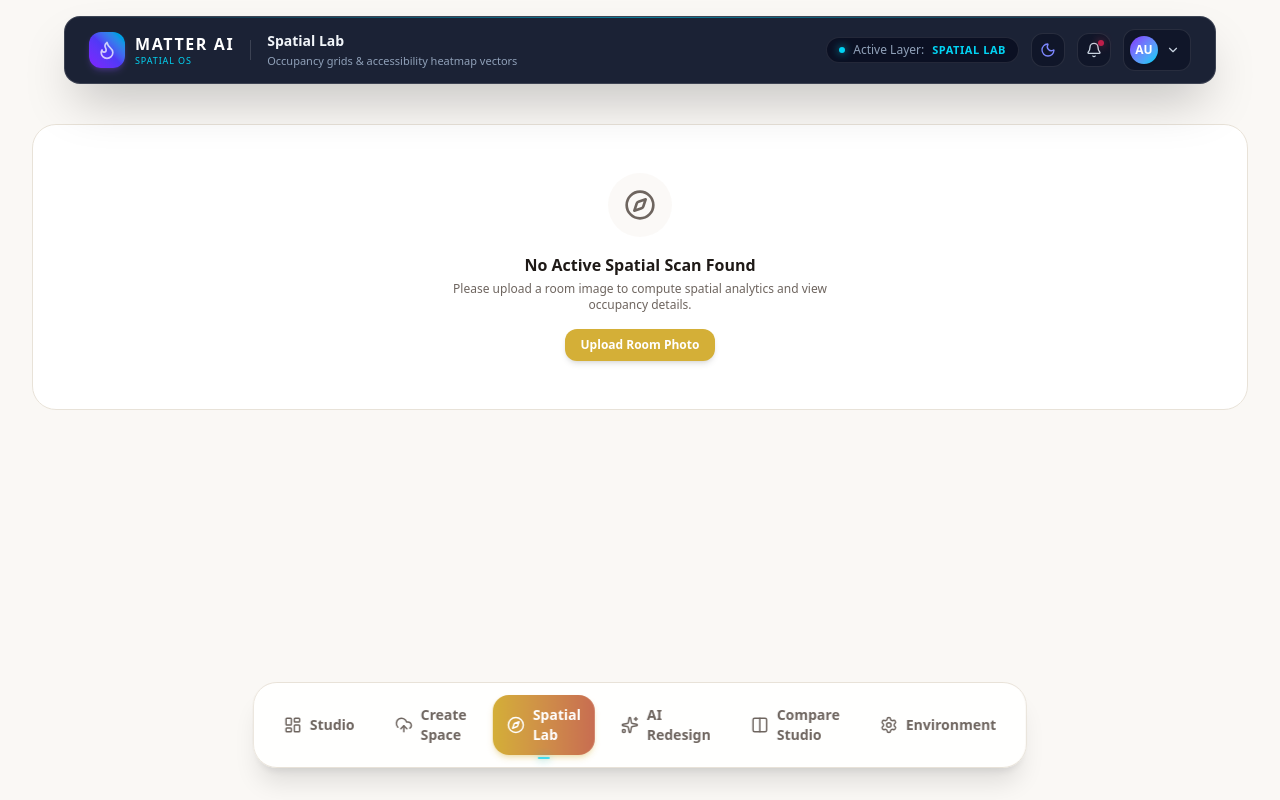
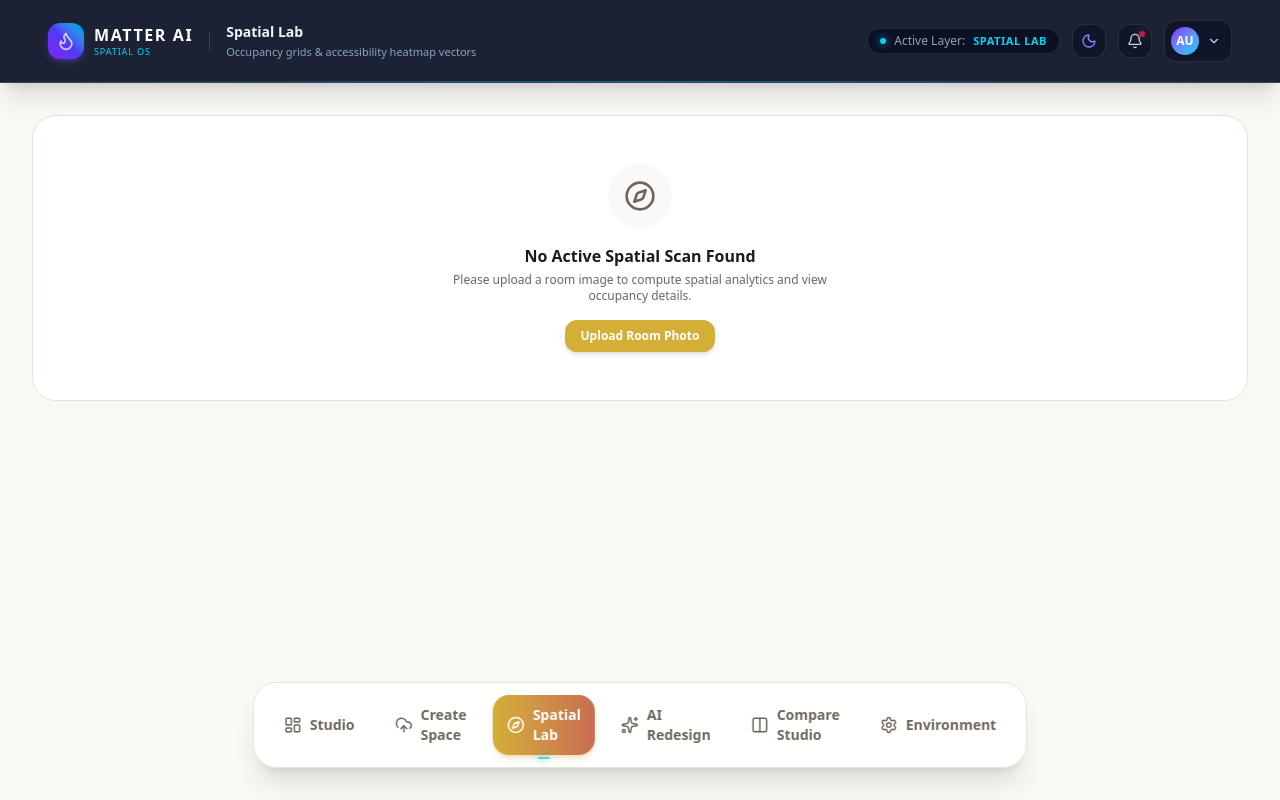
Before and after one commit to Ayushaggarwal05/Home_Decor_AI, a Next.js app in the folder frontend/: page /research in a window 1280 px wide. Built offline with nearby package versions, Linux system fonts and the light colour scheme.

Commit message:
refactor(ui): expand studio and marketing navbars to full width with increased vertical height

```diff
--- a/frontend/components/layout/Navbar.tsx
+++ b/frontend/components/layout/Navbar.tsx
@@ -53,10 +53,11 @@ export default function Navbar() {
   };
 
   return (
-    <div className="sticky top-0 z-40 w-full pt-3 sm:pt-4 pb-2 flex justify-center pointer-events-none">
-      <header className="pointer-events-auto w-[90%] mx-auto border border-white/15 px-6 py-3 flex items-center justify-between bg-slate-900/95 backdrop-blur-2xl text-white shadow-2xl rounded-2xl relative">
-        {/* Glowing top accent edge matching landing page */}
-        <div className="absolute top-0 left-0 right-0 h-[1px] bg-gradient-to-r from-transparent via-cyan-500/60 to-transparent pointer-events-none rounded-t-2xl" />
+    <header className="sticky top-0 z-40 w-full bg-slate-900/95 backdrop-blur-2xl border-b border-white/15 text-white shadow-xl relative font-sans">
+      {/* Glowing bottom accent edge */}
+      <div className="absolute bottom-0 left-0 right-0 h-[1px] bg-gradient-to-r from-transparent via-cyan-500/50 to-transparent pointer-events-none" />
+
+      <div className="w-full px-4 sm:px-8 lg:px-12 py-4.5 sm:py-5 min-h-[74px] sm:min-h-[80px] flex items-center justify-between relative z-10">
 
         {/* 1️⃣ BRAND & ACTIVE TITLE */}
         <div className="flex items-center space-x-4 relative z-10">
@@ -243,7 +244,7 @@ export default function Navbar() {
             </AnimatePresence>
           </div>
         </div>
-      </header>
-    </div>
+      </div>
+    </header>
   );
 }
```
